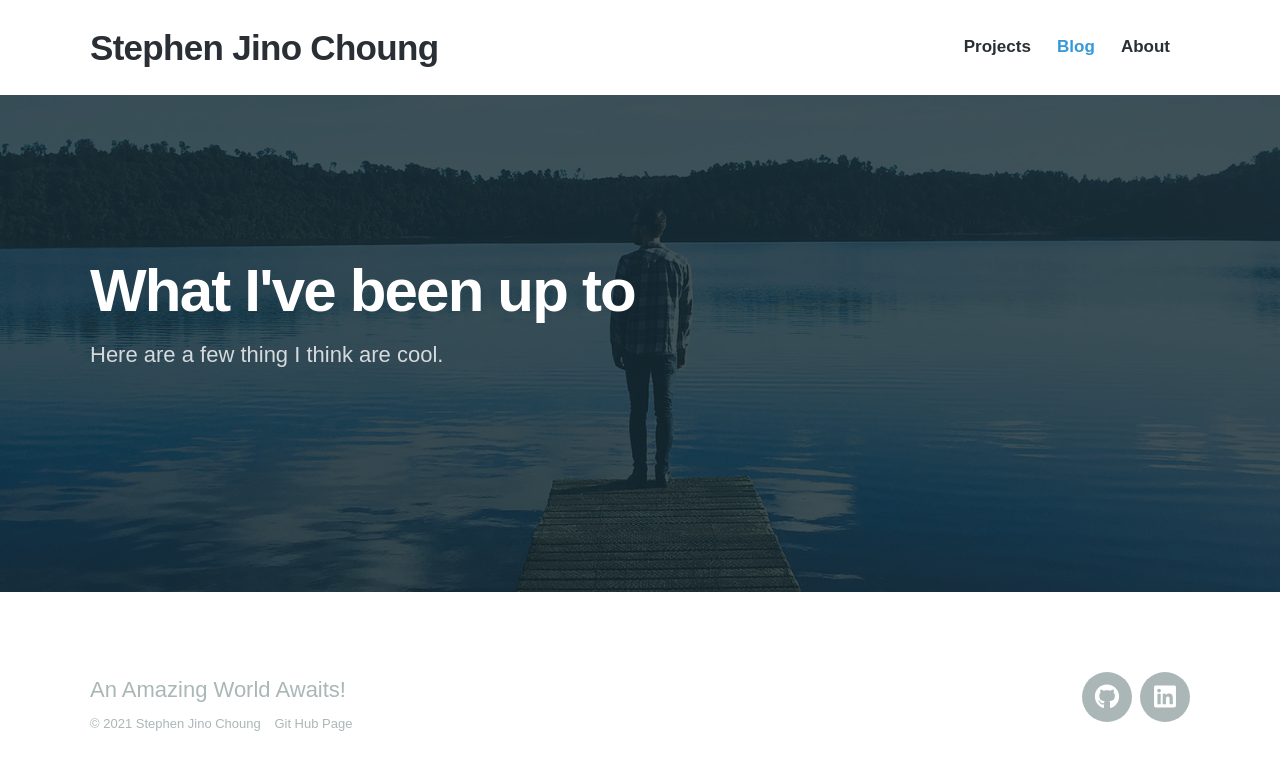
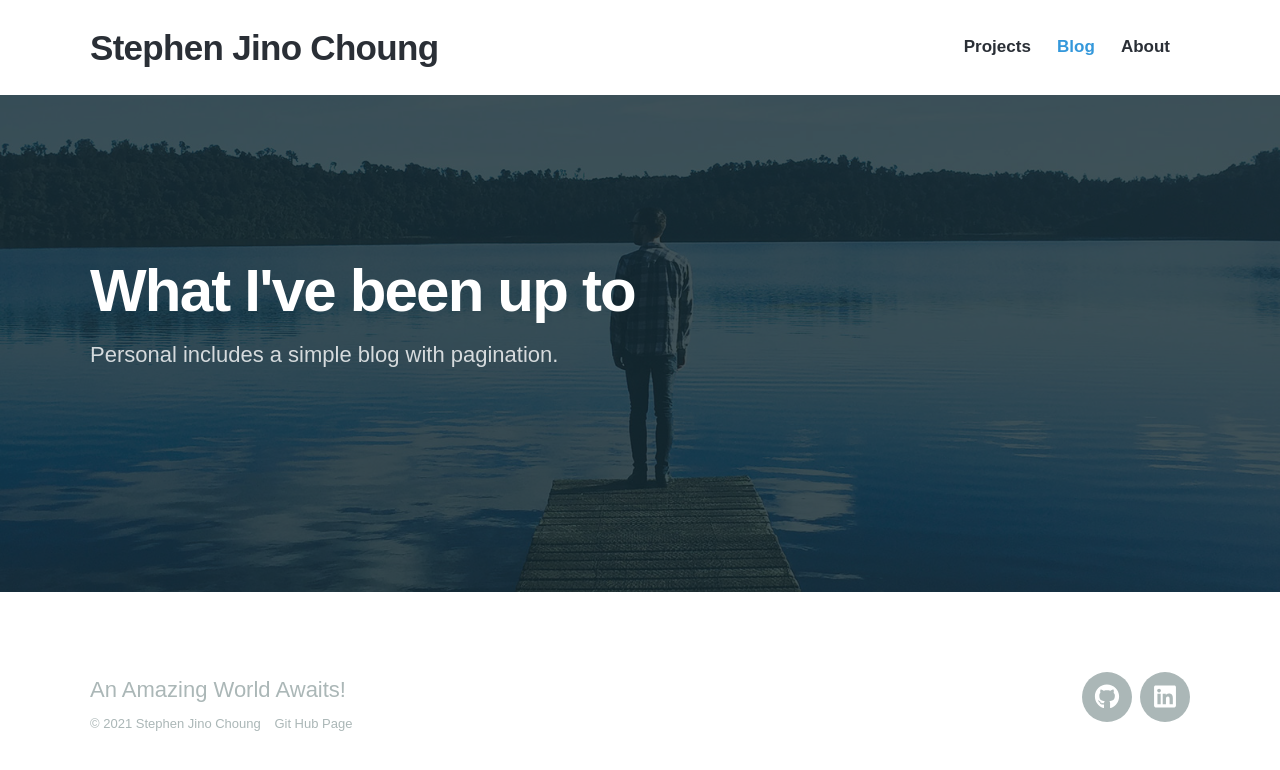
Before and after one commit to Twprcntmlk/Twprcntmlk.github.io, a Jekyll site: the page built from blog/index.html, in a window 1280 px wide. Shown: the top 770 px of the page. Built offline with Jekyll 4.4.1, drawn with Linux system fonts in a browser that asks for light colours; nearby versions of some CDN libraries; some web fonts are replaced; the list of posts is cut into pages by our own code.

Commit message:
blog working?

```diff
--- a/blog/index.html
+++ b/blog/index.html
@@ -1,7 +1,7 @@
 ---
 layout: default
 title: Blog
-description: Gere are a few thing I think are cool.
+description: Personal includes a simple blog with pagination.
 featured_image: /images/demo/blog.jpg
 ---
 
@@ -14,7 +14,7 @@ featured_image: /images/demo/blog.jpg
 	<div class="wrap">
 
 		<h1>What I've been up to</h1>
-		<p>Here are a few thing I think are cool.</p>
+		<p>Personal includes a simple blog with pagination.</p>
 
 	</div>
 
```
Also changed, not shown: _data/settings.yml (+5 -5 lines), _posts/Blog1.md (line endings or trailing spaces), 1 other file.
